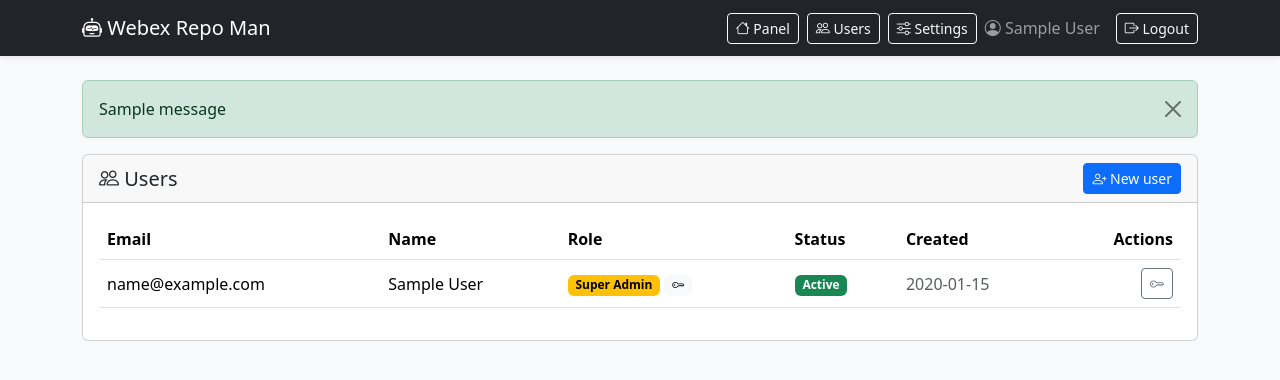
After one commit to pawel-cygal/webex-repo-man, a Flask app: page /admin/users in a window 1280 px wide. The commit adds this page. Shown: the top 380 px of the page. Run offline with Flask 3, Linux system fonts and the light colour scheme; a user stored in the database is signed in; tables that the repository leaves empty hold one stand-in row (values such as "Sample post"); one stand-in notice (Sample message) is shown.

Commit message:
feat: Add admin panel for user and auth management
Introduces the /admin blueprint with two sections:

- /admin/users — any admin can create users, reset passwords, and
  deactivate accounts; super admins can additionally promote to admin
  and delete users. Super admins are never deletable or demotable from
  the UI.

- /admin/settings — super-admin only. Exposes the sign-in mode
  (local / Webex SSO / both) and the Webex OAuth integration fields.
  The client secret is symmetrically encrypted with a key derived from
  SECRET_KEY before being stored in app_setting.

Navbar now surfaces Users and Settings links for the appropriate roles.

```diff
--- a/app/__init__.py
+++ b/app/__init__.py
@@ -35,6 +35,9 @@ def create_app(config_class=Config):
 
     from .auth import auth as auth_blueprint
     app.register_blueprint(auth_blueprint)
+
+    from .admin import admin as admin_blueprint
+    app.register_blueprint(admin_blueprint)
 
     _bootstrap_super_admin(app)
 
--- /dev/null
+++ b/app/admin/routes.py
@@ -0,0 +1,151 @@
+# app/admin/routes.py
+from flask import render_template, request, redirect, url_for, flash, current_app, abort
+from flask_login import current_user
+from . import admin, admin_required, super_admin_required
+from .. import db, settings
+from ..models import User
+
+
+@admin.route('/users')
+@admin_required
+def users():
+    all_users = User.query.order_by(User.created_at.desc()).all()
+    return render_template('admin/users.html', users=all_users)
+
+
+@admin.route('/users/new', methods=['GET', 'POST'])
+@admin_required
+def new_user():
+    if request.method == 'POST':
+        email = (request.form.get('email') or '').strip().lower()
+        display_name = (request.form.get('display_name') or '').strip() or None
+        password = request.form.get('password') or ''
+        make_admin = bool(request.form.get('is_admin'))
+
+        if not email or not password:
+            flash('Email and password are required.', 'danger')
+            return render_template('admin/new_user.html', email=email, display_name=display_name, make_admin=make_admin), 400
+
+        if User.query.filter_by(email=email).first():
+            flash('A user with this email already exists.', 'danger')
+            return render_template('admin/new_user.html', email=email, display_name=display_name, make_admin=make_admin), 400
+
+        # Only a super admin can create another admin.
+        if make_admin and not current_user.is_super_admin:
+            abort(403)
+
+        user = User(
+            email=email,
+            display_name=display_name,
+            is_admin=make_admin,
+            is_active_flag=True,
+            must_change_password=True,
+        )
+        user.set_password(password)
+        db.session.add(user)
+        db.session.commit()
+
+        flash(f"User {email} created. They must change their password on first login.", 'success')
+        return redirect(url_for('admin.users'))
+
+    return render_template('admin/new_user.html')
+
+
+@admin.route('/users/<int:user_id>/toggle-admin', methods=['POST'])
+@super_admin_required
+def toggle_admin(user_id):
+    target = User.query.get_or_404(user_id)
+    if target.is_super_admin:
+        flash("Cannot change admin flag on a super admin.", 'warning')
+        return redirect(url_for('admin.users'))
+
+    target.is_admin = not target.is_admin
+    db.session.commit()
+    flash(f"{target.email}: admin = {target.is_admin}.", 'success')
+    return redirect(url_for('admin.users'))
+
+
+@admin.route('/users/<int:user_id>/toggle-active', methods=['POST'])
+@admin_required
+def toggle_active(user_id):
+    target = User.query.get_or_404(user_id)
+    if target.is_super_admin:
+        flash("Cannot deactivate a super admin.", 'warning')
+        return redirect(url_for('admin.users'))
+    if target.id == current_user.id:
+        flash("You cannot deactivate your own account.", 'warning')
+        return redirect(url_for('admin.users'))
+
+    target.is_active_flag = not target.is_active_flag
+    db.session.commit()
+    flash(f"{target.email}: active = {target.is_active_flag}.", 'success')
+    return redirect(url_for('admin.users'))
+
+
+@admin.route('/users/<int:user_id>/reset-password', methods=['POST'])
+@admin_required
+def reset_password(user_id):
+    target = User.query.get_or_404(user_id)
+    # An admin may not reset a super admin's password.
+    if target.is_super_admin and not current_user.is_super_admin:
+        abort(403)
+
+    new_pw = settings.random_password()
+    target.set_password(new_pw)
+    target.must_change_password = True
+    db.session.commit()
+
+    flash(
+        f"Temporary password for {target.email}: {new_pw} — share securely. "
+        "The user will be required to change it on next login.",
+        'warning',
+    )
+    return redirect(url_for('admin.users'))
+
+
+@admin.route('/users/<int:user_id>/delete', methods=['POST'])
+@super_admin_required
+def delete_user(user_id):
+    target = User.query.get_or_404(user_id)
+    if target.is_super_admin:
+        flash("A super admin cannot be deleted through the UI.", 'warning')
+        return redirect(url_for('admin.users'))
+    if target.id == current_user.id:
+        flash("You cannot delete your own account.", 'warning')
+        return redirect(url_for('admin.users'))
+
+    email = target.email
+    db.session.delete(target)
+    db.session.commit()
+    flash(f"User {email} deleted.", 'success')
+    return redirect(url_for('admin.users'))
+
+
+@admin.route('/settings', methods=['GET', 'POST'])
+@super_admin_required
+def app_settings():
+    if request.method == 'POST':
+        mode = (request.form.get('auth_mode') or settings.AUTH_MODE_LOCAL).strip()
+        if mode not in settings.VALID_AUTH_MODES:
+            flash("Invalid auth mode.", 'danger')
+            return redirect(url_for('admin.app_settings'))
+
+        settings.set('auth_mode', mode)
+        settings.set('webex_client_id', (request.form.get('webex_client_id') or '').strip() or None)
+        settings.set('webex_redirect_uri', (request.form.get('webex_redirect_uri') or '').strip() or None)
+
+        new_secret = request.form.get('webex_client_secret') or ''
+        if new_secret.strip():
+            settings.set_secret('webex_client_secret', new_secret.strip())
+
+        flash("Settings updated.", 'success')
+        current_app.logger.info(f"Auth settings changed by {current_user.email}.")
+        return redirect(url_for('admin.app_settings'))
+
+    return render_template(
+        'admin/settings.html',
+        auth_mode=settings.get_auth_mode(),
+        webex_client_id=settings.get('webex_client_id', ''),
+        webex_redirect_uri=settings.get('webex_redirect_uri', ''),
+        webex_secret_set=bool(settings.get('webex_client_secret')),
+    )
--- /dev/null
+++ b/app/templates/admin/_navbar.html
@@ -0,0 +1,30 @@
+<nav class="navbar navbar-expand-lg navbar-dark bg-dark shadow-sm">
+    <div class="container">
+        <a class="navbar-brand" href="{{ url_for('main.index') }}">
+            <i class="bi bi-robot"></i> Webex Repo Man
+        </a>
+        <div class="d-flex align-items-center">
+            <a href="{{ url_for('main.index') }}" class="btn btn-sm btn-outline-light me-2">
+                <i class="bi bi-house"></i> Panel
+            </a>
+            {% if current_user.is_admin %}
+            <a href="{{ url_for('admin.users') }}" class="btn btn-sm btn-outline-light me-2">
+                <i class="bi bi-people"></i> Users
+            </a>
+            {% endif %}
+            {% if current_user.is_super_admin %}
+            <a href="{{ url_for('admin.app_settings') }}" class="btn btn-sm btn-outline-light me-2">
+                <i class="bi bi-sliders"></i> Settings
+            </a>
+            {% endif %}
+            <span class="navbar-text me-3">
+                <i class="bi bi-person-circle"></i> {{ current_user.display() }}
+            </span>
+            <form method="POST" action="{{ url_for('auth.logout') }}" class="d-inline">
+                <button type="submit" class="btn btn-sm btn-outline-light">
+                    <i class="bi bi-box-arrow-right"></i> Logout
+                </button>
+            </form>
+        </div>
+    </div>
+</nav>
--- /dev/null
+++ b/app/templates/admin/users.html
@@ -0,0 +1,109 @@
+<!DOCTYPE html>
+<html lang="en">
+<head>
+    <meta charset="UTF-8">
+    <title>Users — Webex Repo Man</title>
+    <link href="https://cdn.jsdelivr.net/npm/bootstrap@5.3.3/dist/css/bootstrap.min.css" rel="stylesheet">
+    <link rel="stylesheet" href="https://cdn.jsdelivr.net/npm/bootstrap-icons@1.11.3/font/bootstrap-icons.min.css">
+</head>
+<body class="bg-light">
+    {% include 'admin/_navbar.html' %}
+
+    <div class="container mt-4">
+        {% with messages = get_flashed_messages(with_categories=true) %}
+            {% for category, message in messages %}
+                <div class="alert alert-{{ category }} alert-dismissible fade show" role="alert">
+                    {{ message }}
+                    <button type="button" class="btn-close" data-bs-dismiss="alert"></button>
+                </div>
+            {% endfor %}
+        {% endwith %}
+
+        <div class="card">
+            <div class="card-header d-flex justify-content-between align-items-center">
+                <h5 class="mb-0"><i class="bi bi-people"></i> Users</h5>
+                <a href="{{ url_for('admin.new_user') }}" class="btn btn-sm btn-primary">
+                    <i class="bi bi-person-plus"></i> New user
+                </a>
+            </div>
+            <div class="card-body">
+                <table class="table align-middle">
+                    <thead>
+                        <tr>
+                            <th>Email</th>
+                            <th>Name</th>
+                            <th>Role</th>
+                            <th>Status</th>
+                            <th>Created</th>
+                            <th class="text-end">Actions</th>
+                        </tr>
+                    </thead>
+                    <tbody>
+                        {% for u in users %}
+                        <tr>
+                            <td>{{ u.email }}</td>
+                            <td>{{ u.display_name or '' }}</td>
+                            <td>
+                                {% if u.is_super_admin %}
+                                    <span class="badge text-bg-warning">Super Admin</span>
+                                {% elif u.is_admin %}
+                                    <span class="badge text-bg-info">Admin</span>
+                                {% else %}
+                                    <span class="badge text-bg-secondary">User</span>
+                                {% endif %}
+                                {% if u.must_change_password %}
+                                    <span class="badge text-bg-light" title="Must change password on next login">
+                                        <i class="bi bi-key"></i>
+                                    </span>
+                                {% endif %}
+                            </td>
+                            <td>
+                                {% if u.is_active %}
+                                    <span class="badge text-bg-success">Active</span>
+                                {% else %}
+                                    <span class="badge text-bg-secondary">Inactive</span>
+                                {% endif %}
+                            </td>
+                            <td class="text-muted">{{ u.created_at.strftime('%Y-%m-%d') if u.created_at else '' }}</td>
+                            <td class="text-end">
+                                <div class="btn-group">
+                                    <form action="{{ url_for('admin.reset_password', user_id=u.id) }}" method="POST" class="d-inline">
+                                        <button class="btn btn-sm btn-outline-secondary" title="Reset password"
+                                                {% if u.is_super_admin and not current_user.is_super_admin %}disabled{% endif %}>
+                                            <i class="bi bi-key"></i>
+                                        </button>
+                                    </form>
+                                    {% if current_user.is_super_admin and not u.is_super_admin %}
+                                    <form action="{{ url_for('admin.toggle_admin', user_id=u.id) }}" method="POST" class="d-inline">
+                                        <button class="btn btn-sm btn-outline-info" title="Toggle admin">
+                                            <i class="bi bi-shield-check"></i>
+                                        </button>
+                                    </form>
+                                    {% endif %}
+                                    {% if not u.is_super_admin and u.id != current_user.id %}
+                                    <form action="{{ url_for('admin.toggle_active', user_id=u.id) }}" method="POST" class="d-inline">
+                                        <button class="btn btn-sm btn-outline-warning" title="Toggle active">
+                                            <i class="bi bi-toggle-on"></i>
+                                        </button>
+                                    </form>
+                                    {% endif %}
+                                    {% if current_user.is_super_admin and not u.is_super_admin and u.id != current_user.id %}
+                                    <form action="{{ url_for('admin.delete_user', user_id=u.id) }}" method="POST" class="d-inline"
+                                          onsubmit="return confirm('Delete {{ u.email }}?');">
+                                        <button class="btn btn-sm btn-outline-danger" title="Delete">
+                                            <i class="bi bi-trash"></i>
+                                        </button>
+                                    </form>
+                                    {% endif %}
+                                </div>
+                            </td>
+                        </tr>
+                        {% endfor %}
+                    </tbody>
+                </table>
+            </div>
+        </div>
+    </div>
+    <script src="https://cdn.jsdelivr.net/npm/bootstrap@5.3.3/dist/js/bootstrap.bundle.min.js"></script>
+</body>
+</html>
```
Also changed, not shown: app/admin/__init__.py (added, +29 -0 lines), app/settings.py (added, +71 -0 lines), app/templates/admin/new_user.html (added, +54 -0 lines), app/templates/admin/settings.html (added, +84 -0 lines), app/templates/index.html (+10 -0 lines).
